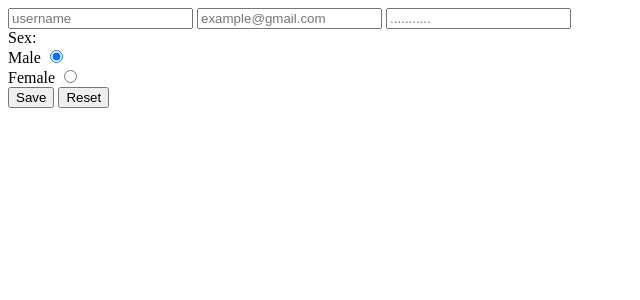
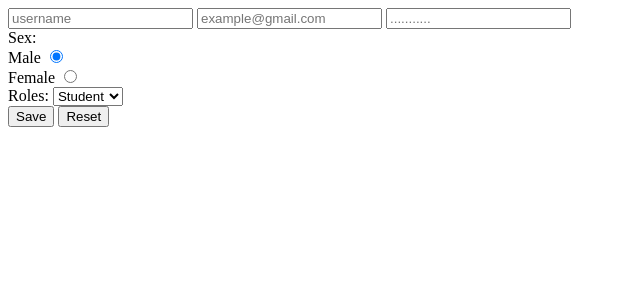
Before and after one commit to MoDev40/flask_basics, a Flask app: page /forms in a window 1280 px wide. Shown: the top 300 px of the page, without its empty margins (0-640 px from the left). Run offline with Flask 3, Linux system fonts and the light colour scheme.

Commit message:
select options

```diff
--- a/templates/forms.html
+++ b/templates/forms.html
@@ -21,6 +21,14 @@
           <input type="radio" name="sex" value="female" />
         </div>
       </div>
+      <div>
+        <label for="role">Roles:</label>
+        <select name="role" id="role">
+          <option selected value="student">Student</option>
+          <option value="teacher">Teacher</option>
+          <option value="staff">Staff</option>
+        </select>
+      </div>
       <button type="submit">Save</button>
       <button type="reset">Reset</button>
     </form>
```
